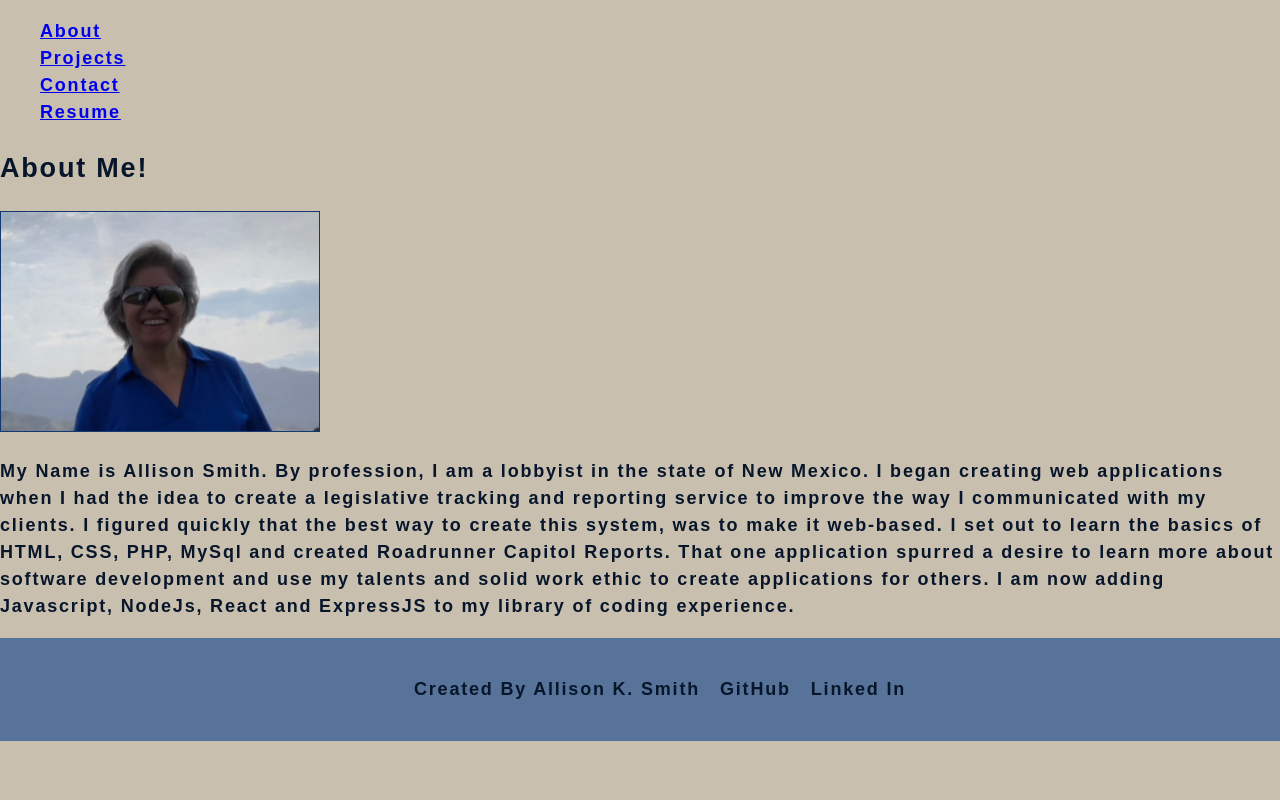
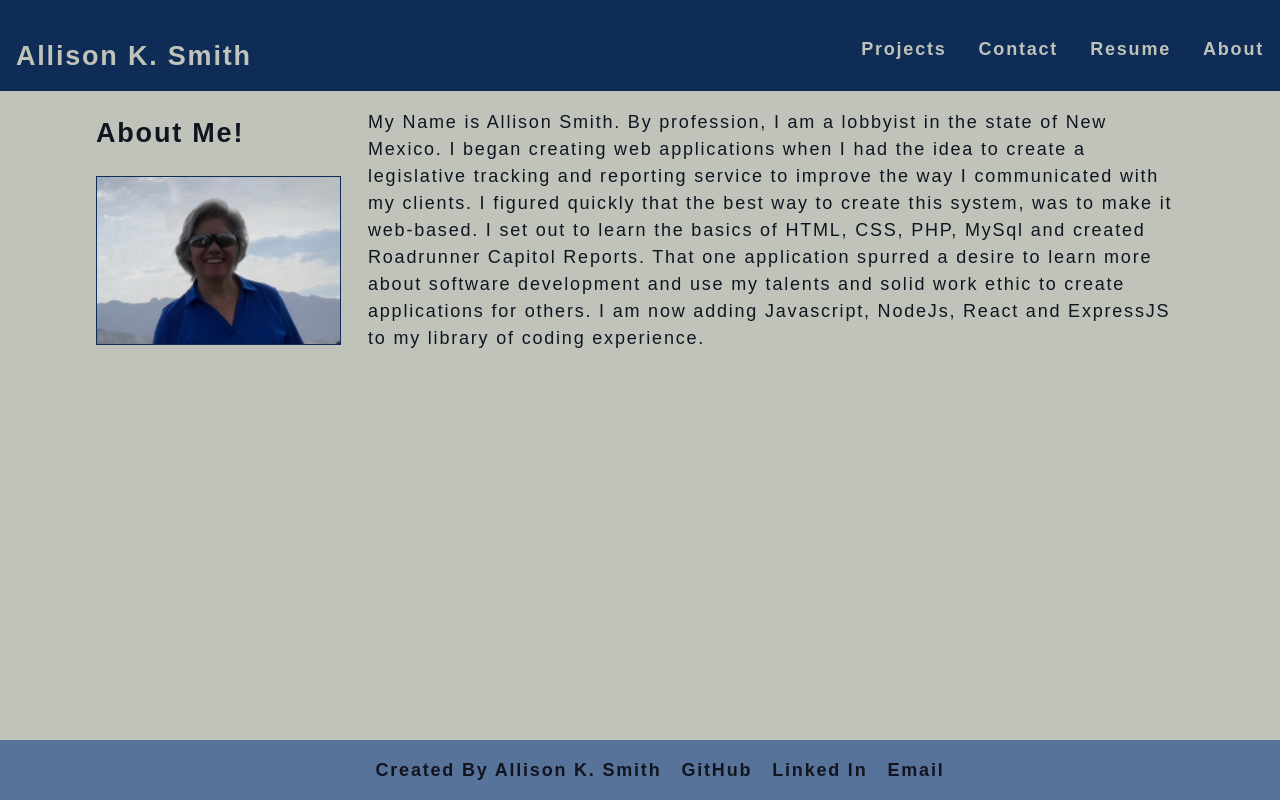
Before and after one commit to aksmith5239/my-portfolio, a React (Create React App) app: page / in a window 1280 px wide. Built offline with nearby package versions, Linux system fonts and the light colour scheme.

Commit message:
updated css

```diff
--- a/src/App.js
+++ b/src/App.js
@@ -13,7 +13,6 @@ const projects =([
   url: "https://www.roadrunnercapitol.com",
   github: "",
   category: "portfolio"
-
 },
 {
   name:"Wizier",
@@ -25,8 +24,8 @@ const projects =([
 {
   name:"The Cutting Edge",
   description: "An ExpressJs, MongoDB web application to for small hair salon's to manage services and appointments",
-  url: "https://terahje.github.io/group-assignment",
-  github: " https://the-cutting-edge-20.herokuapp.com",
+  url: " https://the-cutting-edge-20.herokuapp.com",
+  github: "https://github.com/aksmith5239/cutting-edge",
   category: "portfolio"
 },
 {
@@ -57,10 +56,10 @@ function App() {
   // The renderPage method uses a switch statement to render the appropriate current page
   const renderPage = () => {
     switch (currentPage) {
+      case 'Contact':
+        return <ContactForm />;
       case 'Projects':
         return <Project projects={projects}/>;
-      case 'Contact':
-        return <ContactForm />;
       case 'Resume':
         return <Resume />;
       default:
@@ -77,54 +76,6 @@ function App() {
       <Footer></Footer>
     </div>
   );
-
-
-
-
-
-
-//   const [categories] = useState([
-//     {
-//         name: "portfolio",
-//         description: "a portfolio of web development work by Allison K. Smith",
-//     },
-//     {
-//         name: "resume",
-//         description: "a downloadable resume of Allison K. Smith's web development work",
-//     }
-// ]);
-
-// const [currentCategory, setCurrentCategory] = useState(categories[0]);
-
-// const [contactSelected, setContactSelected] = useState(false);
-
-
-//   return (
-//     <div>
-//       <Nav
-//        categories={categories}
-//        setCurrentCategory={setCurrentCategory}
-//        currentCategory={currentCategory}
-//        contactSelected={contactSelected}
-//        setContactSelected={setContactSelected}
-//       ></Nav>
-//       <main >
-//         {!contactSelected ? (
-//         <>
-//         <Project currentCategory={currentCategory}></Project>
-//         <About></About>
-//         <Resume></Resume>
-//         </>
-//         ) : (
-//           <ContactForm></ContactForm>
-//         )}
-
-
-
-//       </main>
-//       <Footer></Footer>
-//     </div>
-//   );
 }
 
 export default App;
--- a/src/components/About/index.js
+++ b/src/components/About/index.js
@@ -3,14 +3,21 @@ import portfolioImage from "../../assets/portfolio-image.jpg";
 
 function About() {
     return(
-        <section>
-            <h1 id="about">About Me!</h1>
-            <img src={portfolioImage} className='portfolio-image' style={{ width: "25%"}} alt="portfolio" />
-            <div>
-                <p>My Name is Allison Smith. By profession, I am a lobbyist in the state of New Mexico. I began creating web applications when I had the idea to create a legislative tracking and reporting service to improve the way I communicated with my clients. I figured quickly that the best way to create this system, was to make it web-based. I set out to learn the basics of HTML, CSS, PHP, MySql and created Roadrunner Capitol Reports. That one application spurred a desire to learn more about software development and use my talents and solid work ethic to create applications for others. I am now adding Javascript, NodeJs, React and ExpressJS to my library of coding experience.</p>
+    <section>
+        <div className="container">
+           <div className="row">
+               <div className="column left">
+                <h1 id="about">About Me!</h1>
+                    <img src={portfolioImage} className='portfolio-image'  alt="portfolio" />
+               </div>
+               <div className="column right">
+
+                        <p>My Name is Allison Smith. By profession, I am a lobbyist in the state of New Mexico. I began creating web applications when I had the idea to create a legislative tracking and reporting service to improve the way I communicated with my clients. I figured quickly that the best way to create this system, was to make it web-based. I set out to learn the basics of HTML, CSS, PHP, MySql and created Roadrunner Capitol Reports. That one application spurred a desire to learn more about software development and use my talents and solid work ethic to create applications for others. I am now adding Javascript, NodeJs, React and ExpressJS to my library of coding experience.</p>
+
+               </div>
             </div>
-
-        </section>
+        </div>
+    </section>
     );
 }
 
--- a/src/components/Contact/index.js
+++ b/src/components/Contact/index.js
@@ -35,7 +35,8 @@ function ContactForm() {
     }
     return(
         <section className='contact-form' onSubmit={handleSubmit}>
-            <div >
+            <div className="container" >
+             <h2>Contact Me</h2>
             <form >
                 <div>
                     <label htmlFor="name">Name: </label>
--- a/src/components/Footer/index.js
+++ b/src/components/Footer/index.js
@@ -4,16 +4,17 @@ import React from 'react';
 function Footer() {
 
     return(
-        <section>
-            <footer>
-                <ul className='footer'>
+
+            <footer className="footer">
+                <ul>
                 <li>Created By Allison K. Smith</li>
-                <li>GitHub</li>
-                <li>Linked In</li>
+                <li><a href="https://github.com/aksmith5239" target="_blank" rel="noreferrer">GitHub</a></li>
+                <li><a href="https://www.linkedin.com/in/allison-smith-18650810/" target="_blank" rel="noreferrer">Linked In</a></li>
+                <li><a href="mailto:aklobby@gmail.com">Email</a></li>
                 </ul>
 
             </footer>
-        </section>
+
     );
 }
 
--- a/src/components/Nav/index.js
+++ b/src/components/Nav/index.js
@@ -2,9 +2,14 @@ import React from 'react';
 
 // Props are passed through our functional component.
 function Nav(props) {
-  const tabs = ['About', 'Projects', 'Contact', 'Resume'];
+  const tabs = ['About', 'Resume', 'Contact', 'Projects'];
   return (
-    <ul className="nav nav-tabs">
+
+     <header>
+      <h2><a href="/">Allison K. Smith</a></h2>
+
+
+      <ul className="nav nav-tabs">
       {tabs.map(tab => (
         <li className="nav-item" key={tab}>
           <a
@@ -21,6 +26,8 @@ function Nav(props) {
         </li>
       ))}
     </ul>
+    </header>
+
   );
 }
 
--- a/src/components/Project/index.js
+++ b/src/components/Project/index.js
@@ -10,7 +10,9 @@ function Project(props) {
     setIsModalOpen(!isModalOpen);
   }
   return (
+  <div className="container">
 
+  <h2>My Projects</h2>
     <div className="flex-row">
      { isModalOpen && <Modal onClose={toggleModal} selectedProject={selectedProject} /> }
             {props.projects.map((item, i) => (
@@ -23,6 +25,7 @@ function Project(props) {
                 />
             ))}
              </div>
+  </div>
   );
 }
 
--- a/src/components/Resume/index.js
+++ b/src/components/Resume/index.js
@@ -5,10 +5,13 @@ function Resume() {
 
     return(
         <section>
-            <h1>My Résumé</h1>
+          <div className="container">
+          <h1>My Résumé</h1>
             <div>
                 <img src={require(`../../assets/resume.jpg`).default} alt="resume"/>
             </div>
+              </div>
+
 
         </section>
 
--- a/src/index.css
+++ b/src/index.css
@@ -4,13 +4,15 @@ main {
   padding: 50px 30px;
 }
 :root {
-  --primary:#133A70;
-  --secondary:#B03215;
-  --tertiary:#E69512;
+
+  --primary:#0E2C55;
+
+  --secondary:#960200;
+  --tertiary:#FF9000;
   --light:#F8F7F5;
-  --dark:#07162B;
+  --dark:#121420;
   --light-blue: #577399;
-  --light-tan: #C9BFAF;
+  --light-tan: #BFC3BA;
 
 }
 
@@ -35,7 +37,20 @@ body {
   color: var(--dark);
 }
 
+.container {
+  width: 85%;
+  min-height:100%;
+  display:grid;
+  grid-template-rows:1fr;
+  max-width: 1200px;
+  margin-left: auto;
+  margin-right: auto;
+  overflow: auto;
+}
 
+p {
+  font-weight:lighter;
+}
 li {
   list-style: none;
 }
@@ -53,14 +68,9 @@ header a{
   padding: 14px 16px;
   text-decoration: none;
 }
-/* Style the top navigation bar */
-nav {
-  background-color: var(--primary) ;
-
-}
 
 /* Style the topnav links */
-nav a {
+.nav a {
   float: right;
   display: block;
   color: var(--light-tan);
@@ -70,76 +80,39 @@ nav a {
   text-decoration: none;
 }
 
-nav li{
-  float: right;
-  display: block;
-  color: var(--light-tan);
-  text-align: center;
-  padding: 14px 16px;
-  text-decoration: none;
-}
-/* Change color on hover */
-nav a:hover, nav li:hover{
-  background-color:var(--light-tan);
+.nav-link{
+  background-color:var(--primary);
   color: var(--secondary);
   border-radius:5px;
 }
-
-.aboutItem {
-  float: right;
-  color: var(--light-tan);
-  background-color: var(--primary);
-  margin-right:2px;
-
+.nav-link:hover{
+  color: var(--secondary);
+  background-color:var(--light-tan);
+}
+.active{
+  color: var(--tertiary);
+  background: var(--light-blue);
+  border-radius: 5px;
 }
 
-.aboutItem a {
-  background-color:var(--light-tan);
-  color: var(--secondary);
-  border-radius:5px;
+/* Style the footer */
+.footer {
+display:hidden;
 }
 
-.aboutItem a:hover {
-  background-color:var(--light-tan);
-  color: var(--secondary);
-  border-radius:5px;
-}
-.content {
-  background-color: var(--light);
-  padding: 10px;
-  height: 200px; /* Should be removed. Only for demonstration */
+.footer a{
+  text-decoration: none;
+  color:var(--dark);
 }
 
-
-.img-thumbnail {
-  width: auto;
-  height: 300px;
-  margin-bottom: 50px;
-  cursor: pointer;
+.footer a:hover{
+  text-decoration: none;
+  color:var(--tertiary);
 }
-
-
-/* Style the footer */
-footer {
-  background-color: var(--light-blue);
-  padding: 10px;
-  align-items:center;
-  text-align:center;
-  justify-content: center;
-  display:flex;
-
-}
-footer ul {
-  justify-content: center;
-}
-footer li {
-  display: inline-block;
-  justify-content: center;
-  text-align:center;
-  padding: 10px;
-}
+/* ---IMAGES ---*/
 .portfolio-image {
   border: 1px solid var(--primary);
+  width: 90%;
 }
 
 .project-image {
@@ -150,18 +123,37 @@ footer li {
 
 }
 
+.img-thumbnail {
+  width: auto;
+  height: 300px;
+  margin-bottom: 50px;
+  cursor: pointer;
+}
+
+/*----------------*/
 .flex-row {
   display: flex;
   flex-wrap: wrap;
 
+
+}
+.row {
+  display:flex;
+  flex-direction:column;
+  flex-wrap: wrap;
+}
+.column {
+  float:left;
+}
+.left {
+  width:100%;
 }
 
-.container {
-  width: 85%;
-  max-width: 1200px;
-  margin-left: auto;
-  margin-right: auto;
+.right {
+  width: 100%;
 }
+
+/*----contact form---*/
 
 .contact-form {
   display:block;
@@ -187,14 +179,7 @@ footer li {
   color: var(--secondary);
 }
 
-.modal-backdrop {
-  background: var(--secondary);
-}
-
-.modal-container {
-  background:var(--light);
-
-}
+/*--------Buttons--------*/
 button {
   background-color:var(--tertiary); /* Green */
   border: none;
@@ -206,15 +191,116 @@ button {
   font-size: 16px;
   border-radius:5px;
 }
-.navActive {
-  color: var(--tertiary);
-  background: var(--light-blue);
-  border-radius: 5px;
+
+button a{
+  text-decoration:none;
+  color: var(--primary);
+  font-weight: bold
 }
+.close{
+  background-color: var(--secondary);
+  color:var(--light);
+}
+
+.modal-backdrop {
+  background: var(--secondary);
+  position:absolute;
+  left:50%;
+  top: 50%;
+  transform: translate(-50%, -50%);
+  width:60%;
+  min-height:60%;
+  display:flex;
+  justify-content:center;
+  border-radius:5px;
+  overflow-y:scroll;
+}
+
+.modal-container {
+  position: fixed;
+    top: 0;
+    left: 0;
+    right: 0;
+    bottom: 0;
+  background:var(--light-blue);
+  border:5px solid var(--secondary);
+  border-radius:8px;
+  justify-content: center;
+}
+
+.modal-container h3 {
+  padding-left:25px;
+  font-size: 30px;
+  color:var(--light);
+}
+.modal-container p{
+  width:80%;
+  padding-left:25px;
+  color:var(--light);
+  overflow-y:scroll;
+}
+
+.modal-buttons {
+  align-items: center;
+  overflow:auto;
+  margin-left:15px;
+
+}
+.divider {
+  width:5px;
+  height:auto;
+  display:inline-block;
+}
+
+
+
 
 /*larger screens */
 @media only screen and (min-width: 600px) {
   .project-image {
-    width: 25%;
+    width: 50%;
   }
+  .row {
+    flex-direction:row;
+  }
+  .left {
+    width:25%;
+  }
+
+  .right {
+    width: 75%;
+  }
+
+/* --Modal Styles --*/
+
+  /* Style the footer */
+.footer {
+  background-color: var(--light-blue);
+  padding: 10px;
+  align-items:center;
+  text-align:center;
+  justify-content: center;
+  display:flex;
+  position: fixed;
+  left: 0;
+  bottom: 0;
+  width:100%;
+  height: 60px;
 }
+.footer ul {
+  justify-content: center;
+}
+.footer li {
+  display: inline-block;
+  justify-content: center;
+  text-align:center;
+  padding: 10px;
+}
+
+.modal-backdrop{
+  min-height:40%;
+}
+
+
+
+}
```
Also changed, not shown: src/components/Modal/index.js (+7 -7 lines), 1 other file (tests, documents, lock files or other folders).
